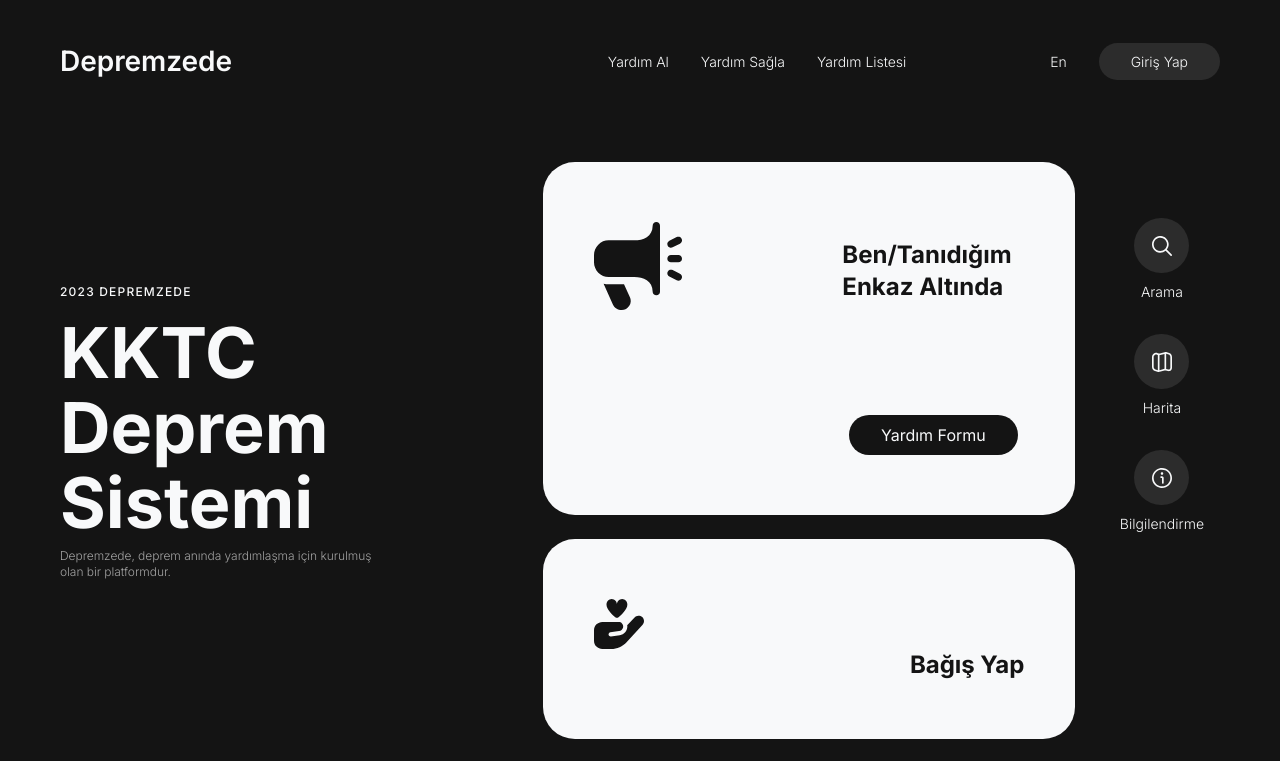
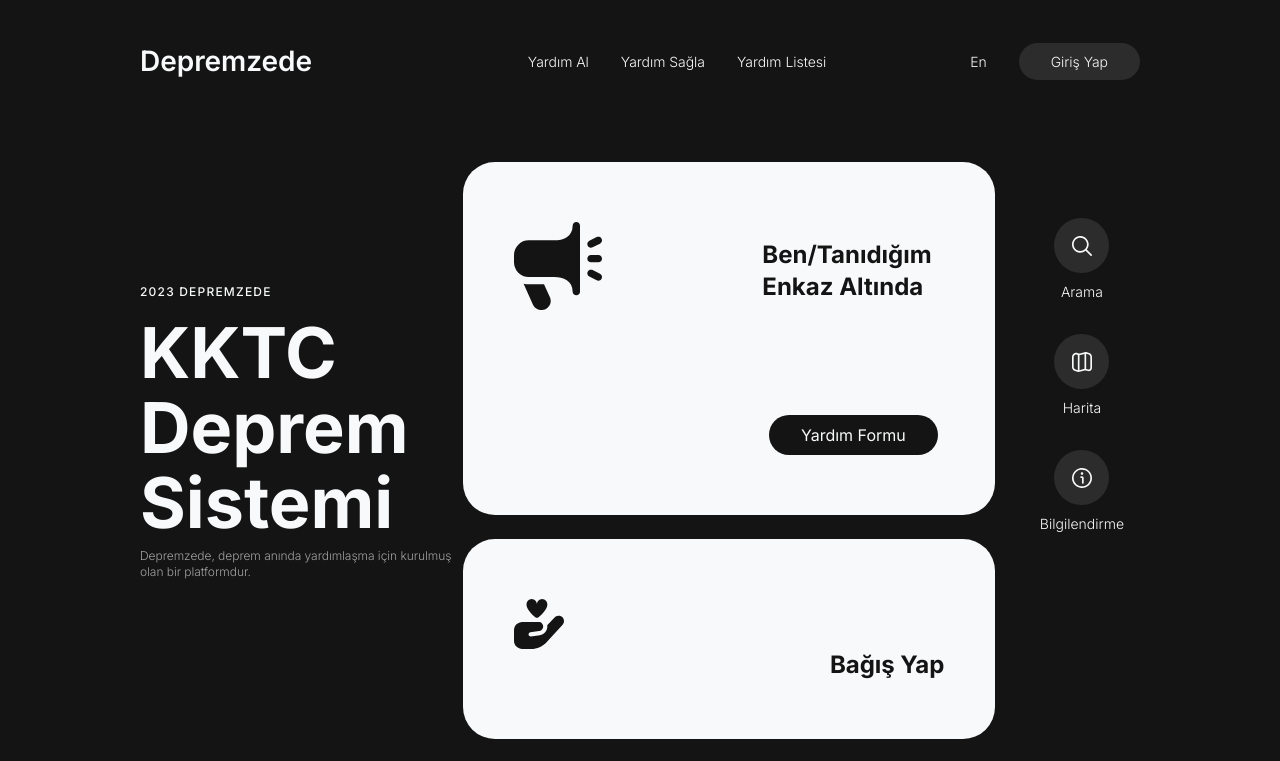
Before and after one commit to mustafamengutay/depremzede, a React (Create React App) app: page / in a window 1280 px wide. Shown: the top 761 px of the page. Built offline with nearby package versions, Linux system fonts and the light colour scheme; the HTML template or start-up script is replaced by a standard one; what tailwindcss-animated would draw is missing.

Commit message:
chore: fix layout size
- also added a new spacing size

```diff
--- a/src/pages/Home.jsx
+++ b/src/pages/Home.jsx
@@ -31,7 +31,8 @@ const Home = () => {
   }, []);
 
   return (
-    <div className="container">
+    <div className="wrapper">
+      <div className="mx-35">
         <Header />
         <main className="mt-20 flex justify-between">
           <Headline />
@@ -90,6 +91,7 @@ const Home = () => {
             </div>
           </div>
         </main>
+      </div>
       <Footer />
     </div>
   );
--- a/tailwind.config.js
+++ b/tailwind.config.js
@@ -25,6 +25,7 @@ module.exports = {
         '48.5': '12.125rem',
         '75': '18.75rem',
         '76.25': '19.063rem',
+        '35': '8.75rem',
       },
       borderRadius: {
         'base': '2rem',
```
Lines whose indentation alone changed are shown as unchanged.
